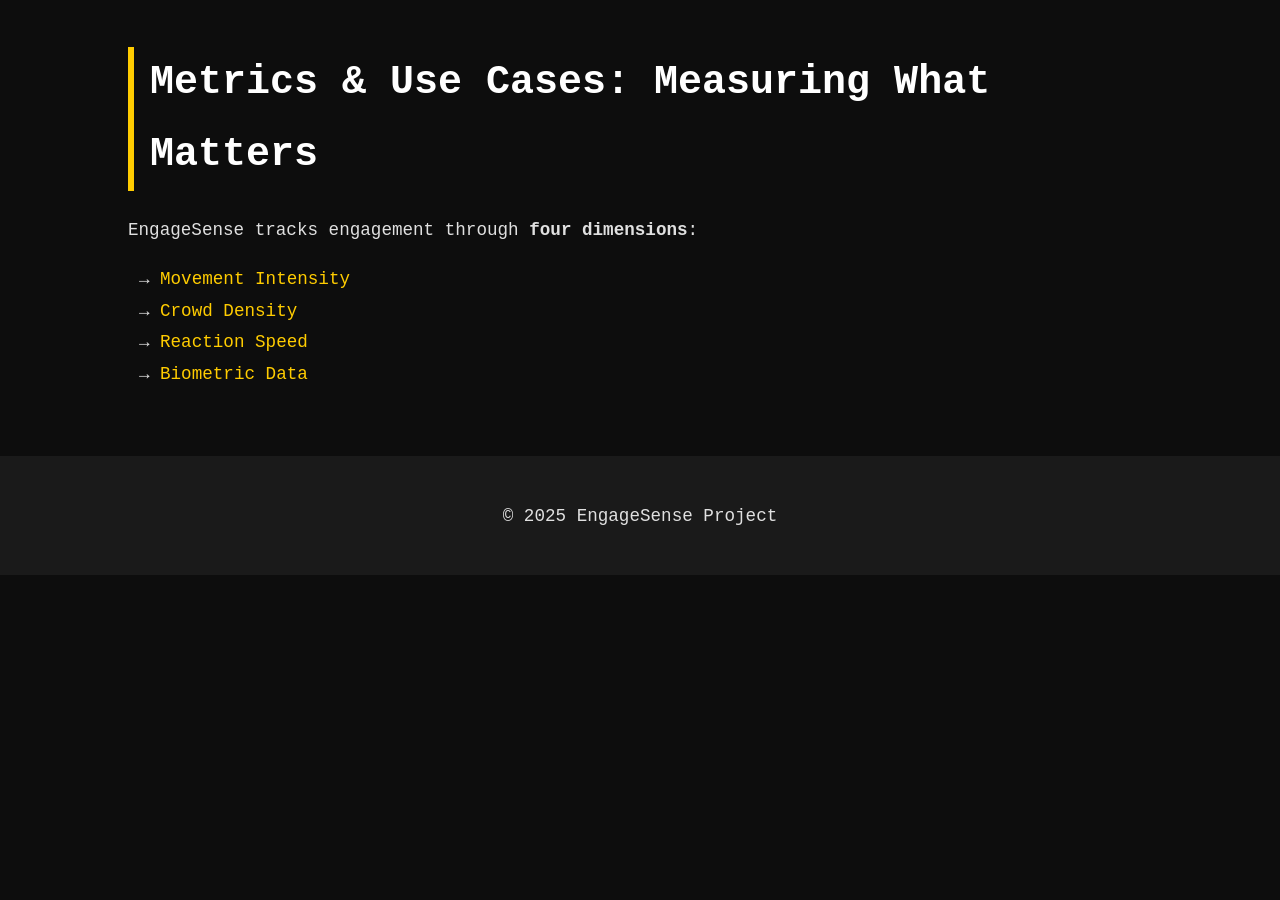
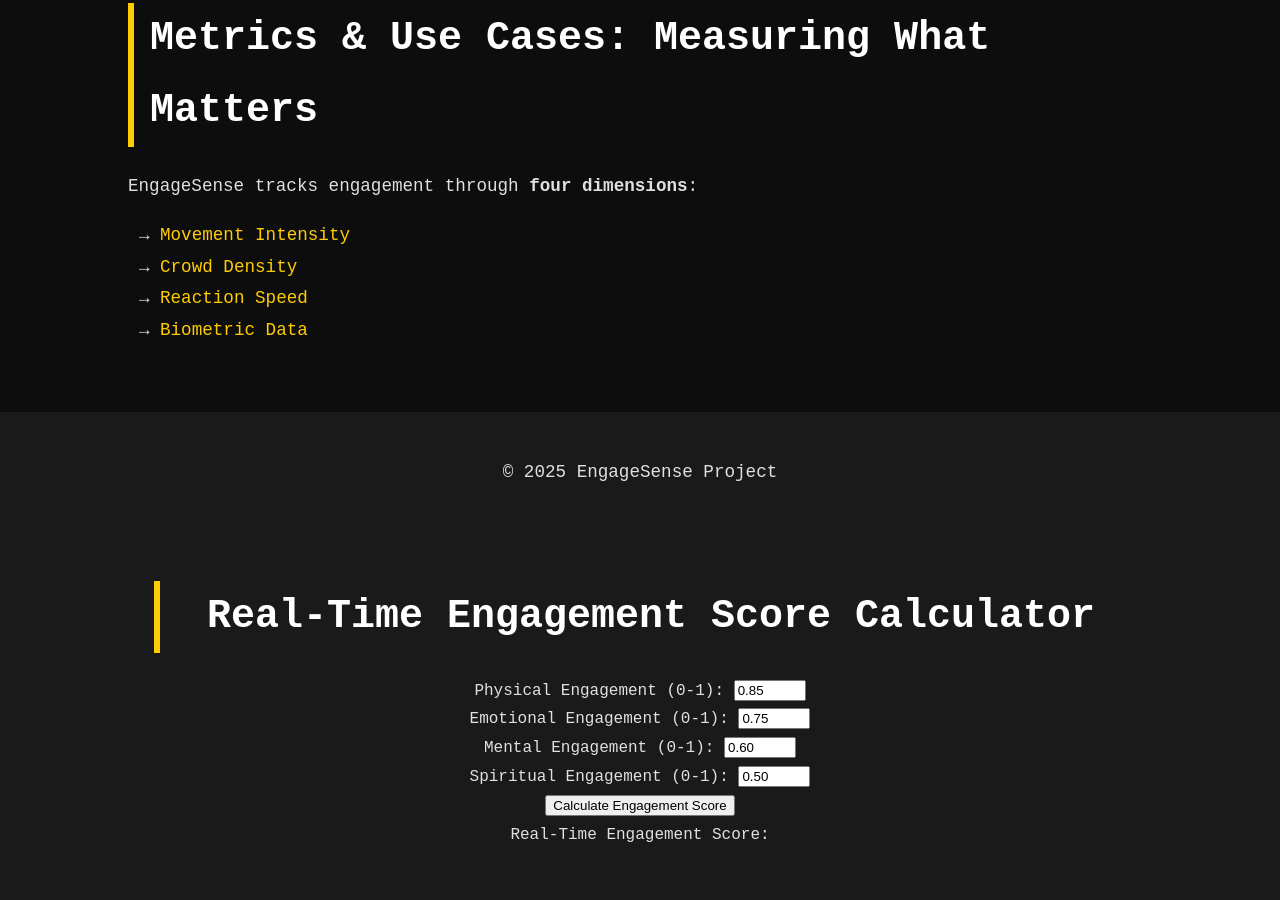
Before and after one commit to LiyamFlx/TheBoxx, a plain HTML site: page index.html in a window 1280 px wide. Shown: the part 1823-2723 px from the top of the page. Before the commit the page ends 2398 px from the top, so only its background shows below. Drawn offline with Linux system fonts and the light colour scheme.

Commit message:
Update index.html

```diff
--- a/index.html
+++ b/index.html
@@ -141,12 +141,9 @@
 </header>
 
 <nav>
-    <a href="#introduction">Introduction</a>
     <a href="#vision">Our Vision</a>
     <a href="#metrics">Metrics & Use Cases</a>
     <a href="#roadmap">Project Roadmap</a>
-    <a href="#investment">Investment</a>
-    <a href="#contact">Contact</a>
     <a href="#cpe-formula">CPE Formula</a>
     <a href="#processor-overview">EngageSense Processor Design</a>
 </nav>
@@ -210,6 +207,51 @@
 
 <footer>
     <p>© 2025 EngageSense Project</p>
+<section id="real-time-calculator">
+    <h2>Real-Time Engagement Score Calculator</h2>
+    <div class="calculator-container">
+        <label for="physical">Physical Engagement (0-1):</label>
+        <input type="number" id="physical" min="0" max="1" step="0.01" value="0.85">
+        <br>
+
+        <label for="emotional">Emotional Engagement (0-1):</label>
+        <input type="number" id="emotional" min="0" max="1" step="0.01" value="0.75">
+        <br>
+
+        <label for="mental">Mental Engagement (0-1):</label>
+        <input type="number" id="mental" min="0" max="1" step="0.01" value="0.60">
+        <br>
+
+        <label for="spiritual">Spiritual Engagement (0-1):</label>
+        <input type="number" id="spiritual" min="0" max="1" step="0.01" value="0.50">
+        <br>
+
+        <button onclick="calculateEngagementScore()">Calculate Engagement Score</button>
+        <div class="result" id="result">Real-Time Engagement Score: </div>
+    </div>
+
+    <script>
+        function calculateEngagementScore() {
+            const physical = parseFloat(document.getElementById('physical').value);
+            const emotional = parseFloat(document.getElementById('emotional').value);
+            const mental = parseFloat(document.getElementById('mental').value);
+            const spiritual = parseFloat(document.getElementById('spiritual').value);
+
+            // Weighting coefficients
+            const alpha = 0.4; // Physical weight
+            const beta = 0.3;  // Emotional weight
+            const gamma = 0.2; // Mental weight
+            const delta = 0.1; // Spiritual weight
+
+            // Calculate engagement score
+            const overallScore = (alpha * physical) + (beta * emotional) + (gamma * mental) + (delta * spiritual);
+
+            // Display the result
+            document.getElementById('result').innerText = `Real-Time Engagement Score: ${overallScore.toFixed(2)}`;
+        }
+    </script>
+</section>
+
 </footer>
 </body>
 </html>
```
